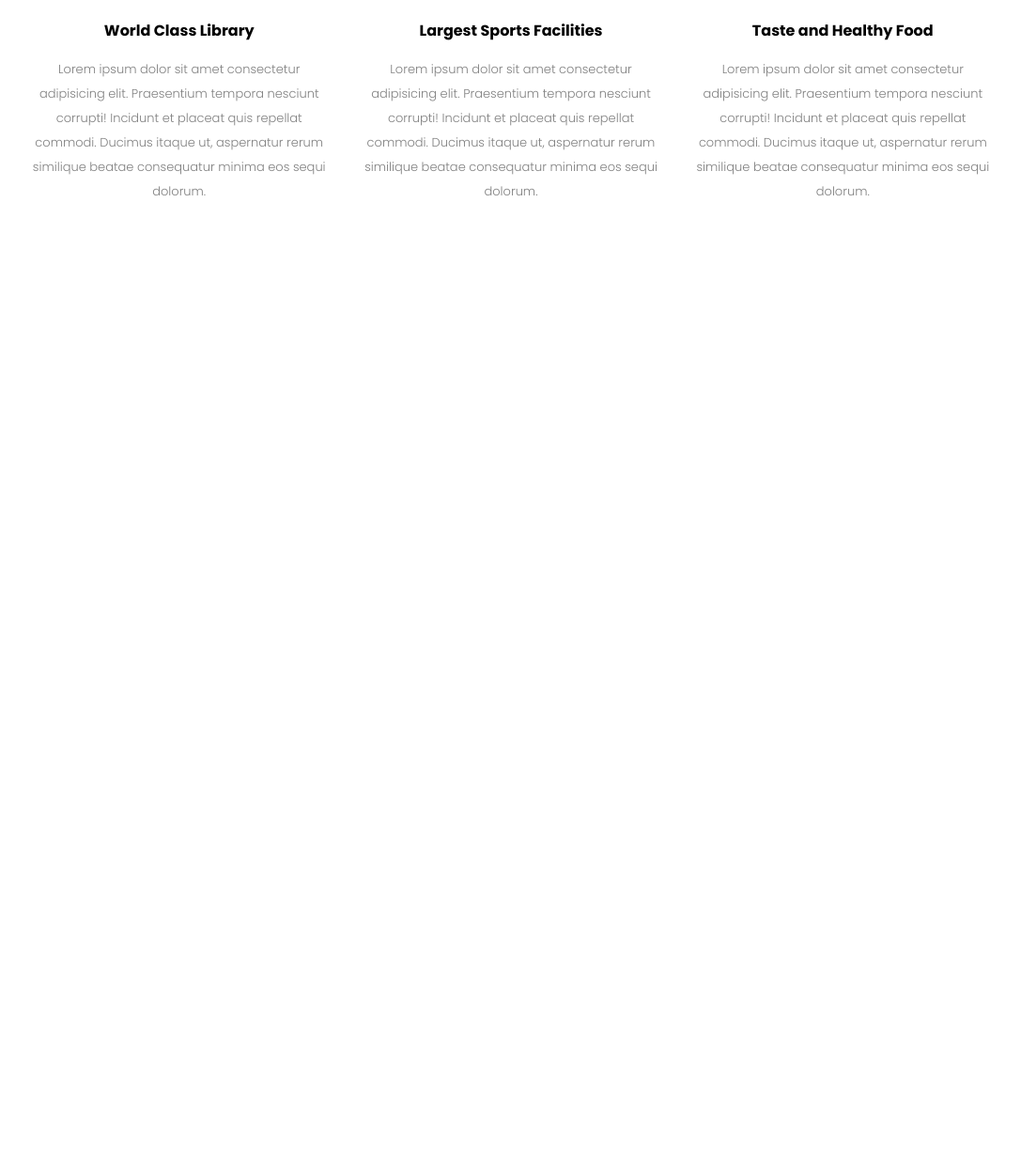
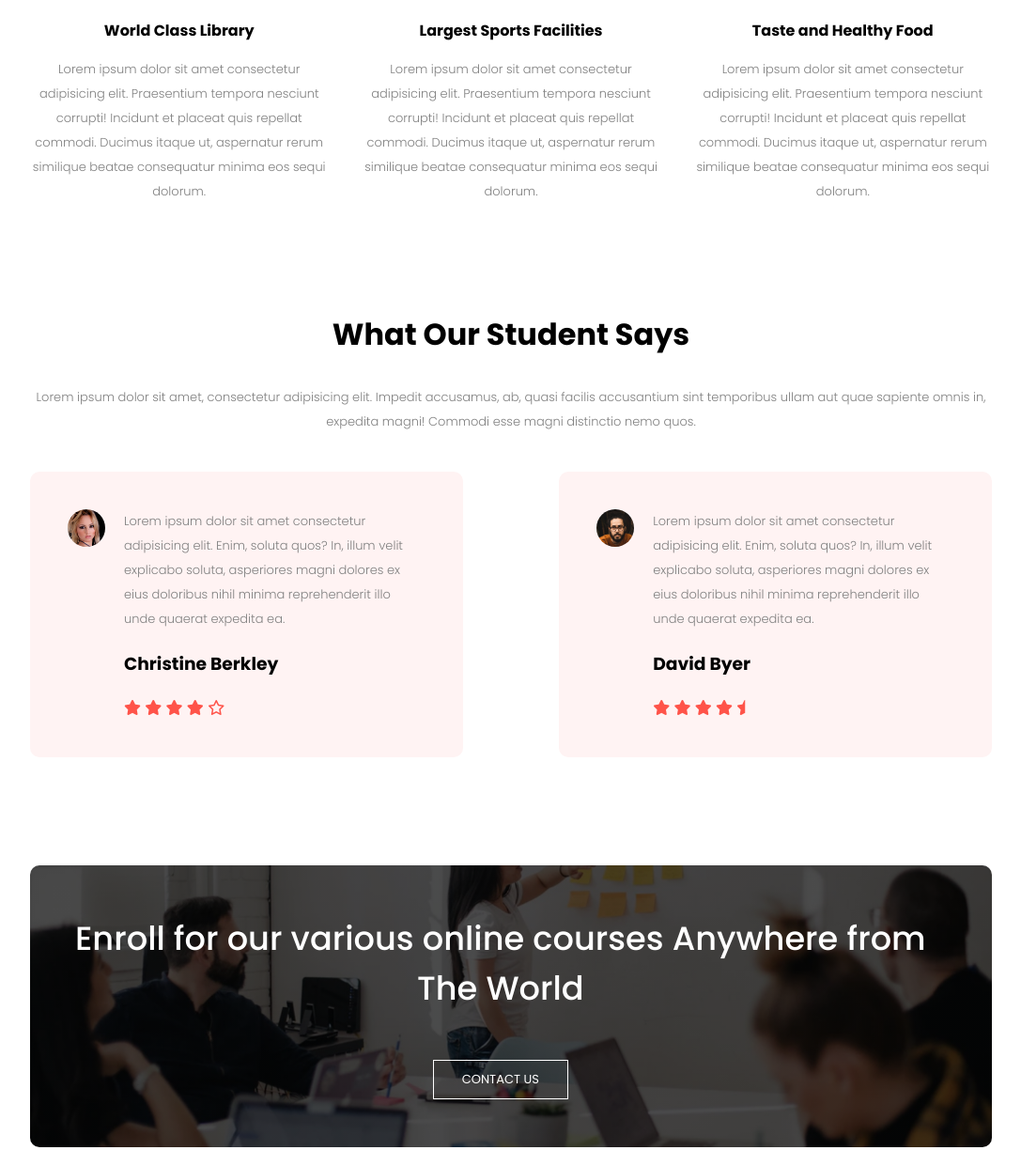
Before and after one commit to Jungincha/html-css-project, a plain HTML site: page university-website/index.html in a window 1280 px wide. Shown: the part 2899-4140 px from the top of the page at 94% size, without its empty margins (96-1183 px from the left). Before the commit the page ends 3180 px from the top, so only its background shows below. Drawn offline with Linux system fonts and the light colour scheme.

Commit message:
Add files via upload

```diff
--- a/university-website/index.html
+++ b/university-website/index.html
@@ -129,6 +129,50 @@
         </div>
     </section>
 
+    <!-- testimonials -->
+    <section class="testimonial">
+        <h1>What Our Student Says</h1>
+        <p>Lorem ipsum dolor sit amet, consectetur adipisicing elit. Impedit accusamus, ab, quasi facilis accusantium
+            sint temporibus ullam aut quae sapiente omnis in, expedita magni! Commodi esse magni distinctio nemo quos.
+        </p>
+        <div class="row">
+            <div class="testimonial-col">
+                <img src="image/user1.jpg" alt="student1">
+                <div class="testimonial-content">
+                    <p>Lorem ipsum dolor sit amet consectetur adipisicing elit. Enim, soluta quos? In, illum velit
+                        explicabo soluta, asperiores magni dolores ex eius doloribus nihil minima reprehenderit illo
+                        unde quaerat expedita ea.</p>
+                    <h3>Christine Berkley</h3>
+                    <i class="fa-solid fa-star"></i>
+                    <i class="fa-solid fa-star"></i>
+                    <i class="fa-solid fa-star"></i>
+                    <i class="fa-solid fa-star"></i>
+                    <i class="fa-regular fa-star"></i>
+                </div>
+            </div>
+            <div class="testimonial-col">
+                <img src="image/user2.jpg" alt="student2">
+                <div class="testimonial-content">
+                    <p>Lorem ipsum dolor sit amet consectetur adipisicing elit. Enim, soluta quos? In, illum velit
+                        explicabo soluta, asperiores magni dolores ex eius doloribus nihil minima reprehenderit illo
+                        unde quaerat expedita ea.</p>
+                    <h3>David Byer</h3>
+                    <i class="fa-solid fa-star"></i>
+                    <i class="fa-solid fa-star"></i>
+                    <i class="fa-solid fa-star"></i>
+                    <i class="fa-solid fa-star"></i>
+                    <i class="fa-solid fa-star-half"></i>
+                </div>
+            </div>
+        </div>
+    </section>
+    <!-- contact -->
+    <section class="contact">
+        <div class="contact-content">
+            <h1>Enroll for our various online courses Anywhere from The World</h1>
+            <div class="btn">CONTACT US</div>
+        </div>
+    </section>
     <script>
         function openNav() {
             let navLists = document.getElementById('navLists');
--- a/university-website/style.css
+++ b/university-website/style.css
@@ -100,6 +100,7 @@ p {
     padding: 10px 30px;
     font-size: small;
     transition: 0.5s;
+    color: white;
 }
 
 .btn:hover {
@@ -146,7 +147,7 @@ p {
     }
 
     .header-body h1 {
-        font-size: medium;
+        font-size: 2rem;
     }
 
     nav .fa-bars {
@@ -282,6 +283,7 @@ h3 {
     flex-basis: 31%;
     width: 100%;
     border-radius: 10px;
+    margin-bottom: 5%;
 }
 
 .facilities-col img {
@@ -301,3 +303,81 @@ h3 {
 .facilities h4 {
     margin: 5% auto;
 }
+
+/* testimonials */
+
+.testimonial {
+    width: 80%;
+    margin: 20px auto 5%;
+    text-align: center;
+}
+
+.testimonial-col {
+    flex-basis: 45%;
+    display: flex;
+    justify-content: space-between;
+    background-color: RGB(255, 243, 243);
+    padding: 40px 40px;
+    border-radius: 10px;
+    margin-bottom: 5%;
+}
+
+.testimonial-col img {
+    width: 2.5rem;
+    border-radius: 50px;
+    align-self: flex-start;
+    align-items: flex-start;
+}
+
+.testimonial-content {
+    text-align: left;
+    padding: 0 20px;
+}
+
+.testimonial p {
+    color: grey;
+}
+
+.testimonial h1 {
+    font-size: 2rem;
+    margin: 30px auto;
+}
+
+.testimonial .fa-solid,
+.fa-regular {
+    color: #FF5349;
+}
+
+/* contact */
+.contact {
+    width: 80%;
+    margin: 20px auto;
+    text-align: center;
+    background-image: linear-gradient(rgba(0, 0, 0, 0.7), rgba(0, 0, 0, 0.7)), url(image/banner2.jpg);
+    border-radius: 10px;
+    height: 300px;
+    background-size: cover;
+    position: relative;
+    padding: 20px 40px;
+}
+
+.contact-content {
+    width: 90%;
+    margin: auto;
+    position: absolute;
+    top: 50%;
+    transform: translateY(-50%);
+}
+
+.contact-content h1 {
+    color: white;
+    font-size: 2.2rem;
+    font-weight: 500;
+}
+
+@media(max-width: 700px) {
+    .contact-content h1 {
+        font-size: 1.5rem;
+    }
+
+}
```
